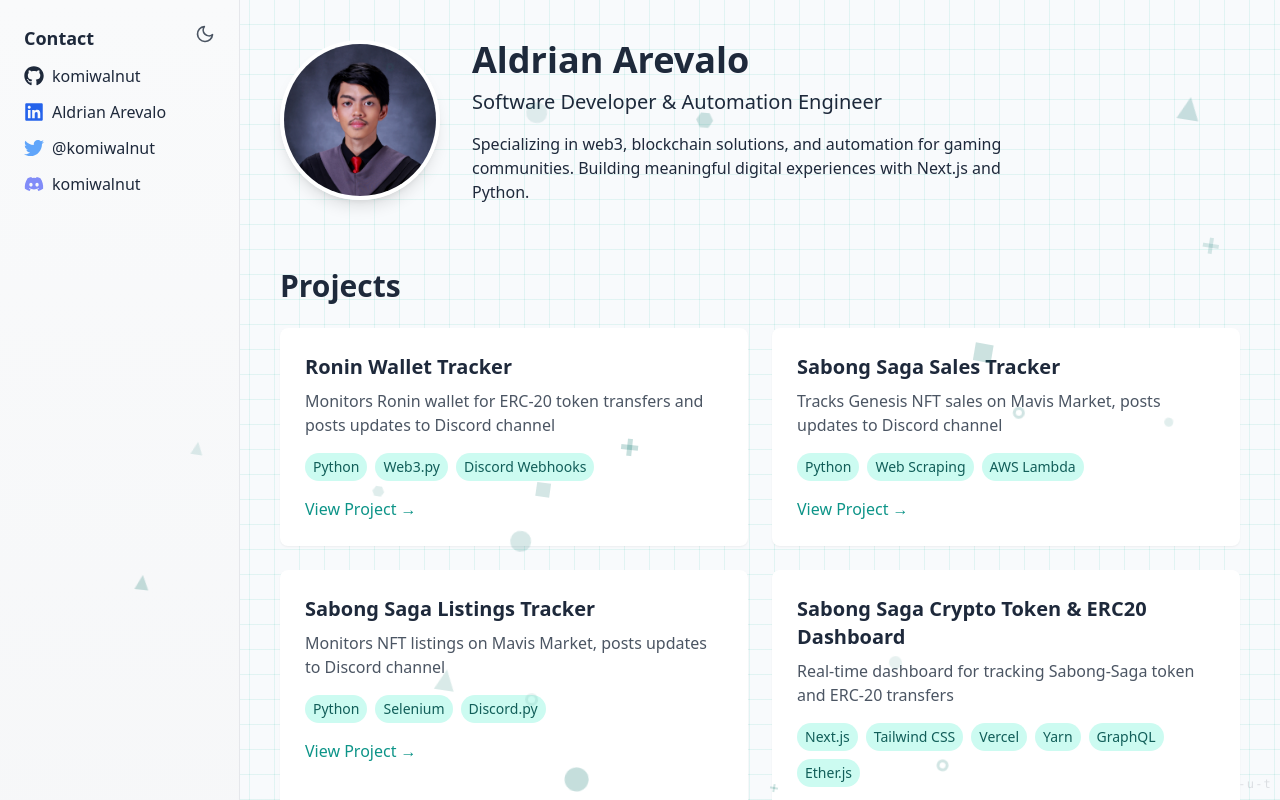
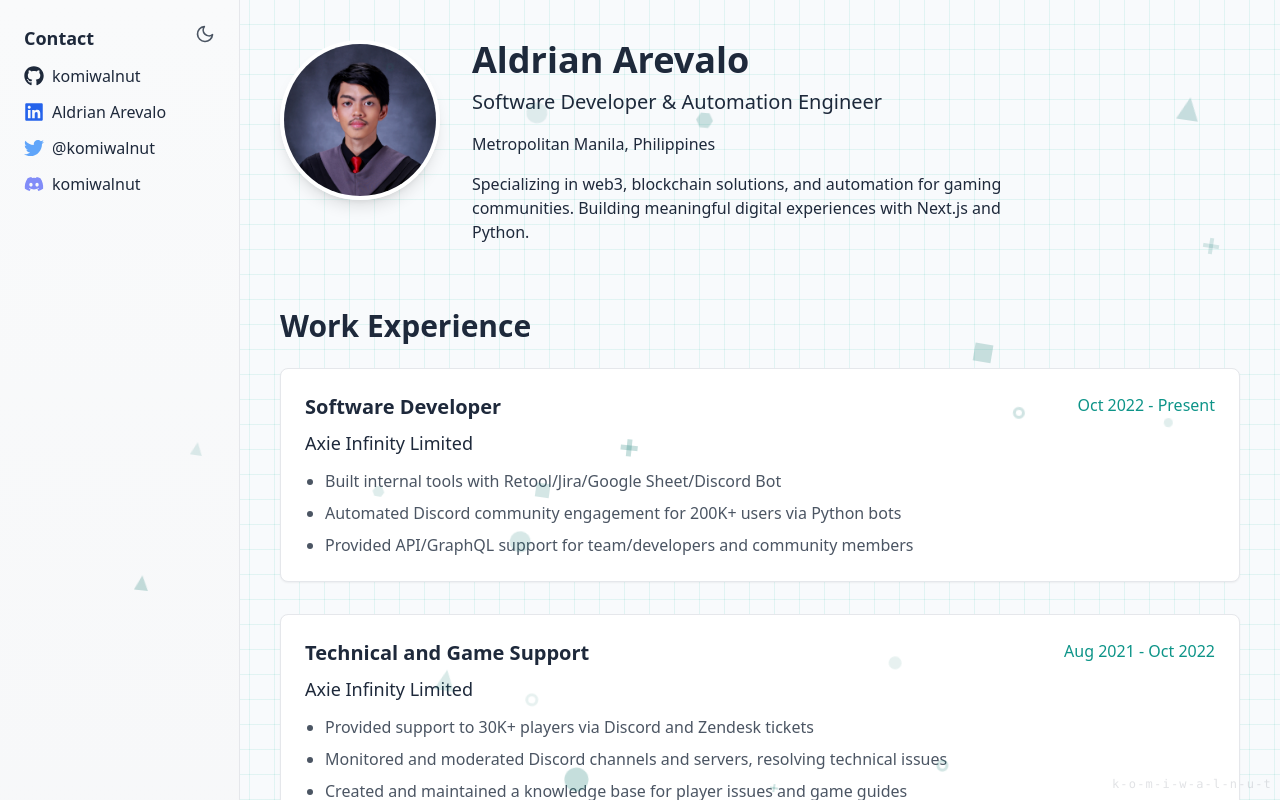
Before and after one commit to komiwalnut/portfolio, a Next.js app: page / in a window 1280 px wide. Shown: the top 800 px of the page. Built offline with nearby package versions, Linux system fonts and the light colour scheme.

Commit message:
Added Work Experience and Location

```diff
--- a/src/app/page.js
+++ b/src/app/page.js
@@ -25,7 +25,45 @@
               </span>
             </h1>
             <p className="text-xl mb-4">Software Developer & Automation Engineer</p>
+            <p className="mb-4">Metropolitan Manila, Philippines</p>
             <p className="max-w-xl">Specializing in web3, blockchain solutions, and automation for gaming communities. Building meaningful digital experiences with Next.js and Python.</p>
+          </div>
+        </div>
+      </section>
+
+      {/* Work Experience Section */}
+      <section className="mb-12">
+        <SectionTitle>Work Experience</SectionTitle>
+
+        <div className="space-y-8">
+          {/* Axie Infinity - Software Developer */}
+          <div className="p-6 border rounded-lg shadow-sm bg-white hover:shadow-md transition-shadow
+                      dark:bg-slate-800 dark:border-slate-700">
+            <div className="flex flex-col md:flex-row md:justify-between mb-2">
+              <h3 className="text-xl font-semibold dark:text-white">Software Developer</h3>
+              <div className="text-teal-600 dark:text-teal-400 font-medium">Oct 2022 - Present</div>
+            </div>
+            <div className="text-lg mb-3 dark:text-gray-300">Axie Infinity Limited</div>
+            <ul className="list-disc pl-5 space-y-2 text-gray-600 dark:text-gray-300">
+              <li>Built internal tools with Retool/Jira/Google Sheet/Discord Bot</li>
+              <li>Automated Discord community engagement for 200K+ users via Python bots</li>
+              <li>Provided API/GraphQL support for team/developers and community members</li>
+            </ul>
+          </div>
+
+          {/* Axie Infinity - Technical Support */}
+          <div className="p-6 border rounded-lg shadow-sm bg-white hover:shadow-md transition-shadow
+                      dark:bg-slate-800 dark:border-slate-700">
+            <div className="flex flex-col md:flex-row md:justify-between mb-2">
+              <h3 className="text-xl font-semibold dark:text-white">Technical and Game Support</h3>
+              <div className="text-teal-600 dark:text-teal-400 font-medium">Aug 2021 - Oct 2022</div>
+            </div>
+            <div className="text-lg mb-3 dark:text-gray-300">Axie Infinity Limited</div>
+            <ul className="list-disc pl-5 space-y-2 text-gray-600 dark:text-gray-300">
+              <li>Provided support to 30K+ players via Discord and Zendesk tickets</li>
+              <li>Monitored and moderated Discord channels and servers, resolving technical issues</li>
+              <li>Created and maintained a knowledge base for player issues and game guides</li>
+            </ul>
           </div>
         </div>
       </section>
```
